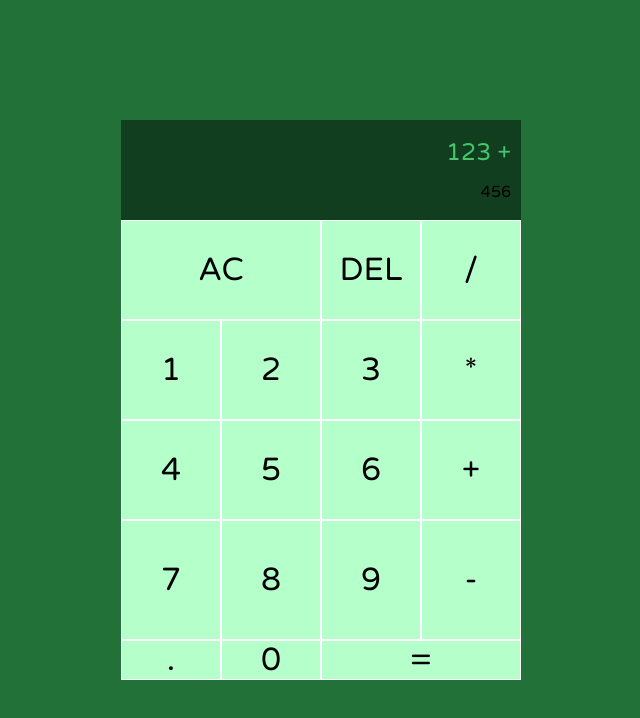
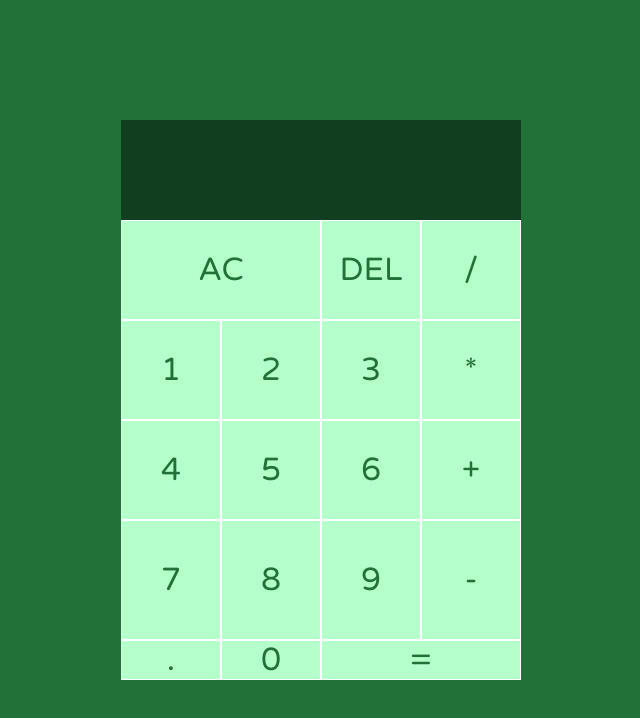
Before and after one commit to charlie-slime-sys/charlies-calculator-ver2, a plain HTML site: page index.html in a window 1280 px wide. Shown: the whole page, without its empty margins (319-959 px from the left). Drawn offline with Linux system fonts and the light colour scheme.

Commit message:
finished CSS, starting JS

```diff
--- a/app.css
+++ b/app.css
@@ -6,6 +6,7 @@
     font-family: "Varela Round", serif;
     box-sizing: border-box;
     font-weight: 400px;
+    color: var(--darkgreen);
 }
 
 :root {
@@ -67,3 +68,7 @@ body {
     color: var(--green);
     font-size: 1.5rem;
 }
+.output .current-operand {
+    color: var(--lightgreen);
+    font-size: 2.5rem;
+}
--- a/app2.css
+++ /dev/null
@@ -1,53 +0,0 @@
-*, *::before, *::after {
-    margin: 0;
-    padding: 0;
-    font-family: 'Poppins', sans-serif;
-    box-sizing: border-box;
-    font-weight: normal;
-}
-
-:root {
-    --black: #000;
-    --white: #FFF;
-    --green: #46c56c;
-    --darkgreen: #217139;
-    --lightgreen: #b5ffcb;
-    --blue: #00aaad;
-}
-
-/* misc */
-body {
-    padding: 0;
-    margin: 0;
-    background: var(--darkgreen);
-}
-
-.span-two {
-    grid-column: span 2;
-}
-/* container */
-
-
-/* calculator */
-.calculator-grid {
-    display: grid;
-    justify-content: center;
-    align-items: center;
-    min-height: 100vh;
-    grid-template-columns: repeat(4, 100px);
-    grid-template-rows: repeat(5, 100px) minmax(120px, auto);
-}
-
-.calculator-grid > button {
-    cursor: pointer;
-    font-size: 2rem;
-    border: 2px solid var(--white);
-    outline: none;
-    background-color: var(--lightgreen);
-    padding: 31px;
-}
-
-.calculator-grid > button:hover {
-    background-color: #8de0a6;
-}
-/* input / display */
--- a/index.html
+++ b/index.html
@@ -6,37 +6,37 @@
     <meta name="viewport" content="width=device-width, initial-scale=1.0">
     <title>Charlie's Calculator 2.0</title>
     <link href="app.css" rel="stylesheet">
+    <script src="scripts.js" defer></script>
 </head>
 
 <body>
     <section class="calculator-grid">
         <section class="output">
-            <section class="previous-operand">123 +</section>
-            <section class="current-operand">456</section>
+            <section data-previous-operator class="previous-operand"></section>
+            <section data-current-operator class="current-operand"></section>
         </section>
 <!-- buttons galore -->
-        <button class="span-two">AC</button>
-        <button>DEL</button>
-        <button>/</button>
-        <button>1</button>
-        <button>2</button>
-        <button>3</button>
-        <button>*</button>
-        <button>4</button>
-        <button>5</button>
-        <button>6</button>
-        <button>+</button>
-        <button>7</button>
-        <button>8</button>
-        <button>9</button>
-        <button>-</button>
-        <button>.</button>
-        <button>0</button>
-        <button class="span-two">=</button>
+        <button data-all-clear class="span-two">AC</button>
+        <button data-delete>DEL</button>
+        <button data-operation>/</button>
+        <button data-number>1</button>
+        <button data-number>2</button>
+        <button data-number>3</button>
+        <button data-operation>*</button>
+        <button data-number>4</button>
+        <button data-number>5</button>
+        <button data-number>6</button>
+        <button data-operation>+</button>
+        <button data-number>7</button>
+        <button data-number>8</button>
+        <button data-number>9</button>
+        <button data-operation>-</button>
+        <button data-number>.</button>
+        <button data-number>0</button>
+        <button data-equals class="span-two">=</button>
 
     </section>
 
-    <script src="scripts.js"></script>
 </body>
 
 </html>
--- a/scripts.js
+++ b/scripts.js
@@ -0,0 +1,2 @@
+const numberButtons = document.querySelectorAll('[data-number]')
+const operationButtons = document.querySelectorAll('[data-operation]')
```
